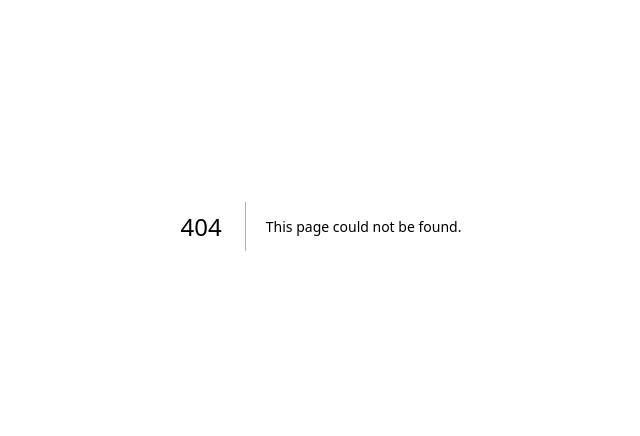
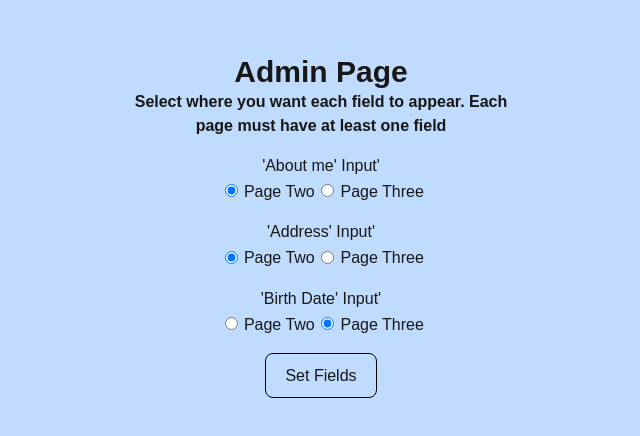
Before and after one commit to DanEGordon/zealthy-take-home, a Next.js app: page /pages/admin in a window 1280 px wide. Before the commit this address had no page. Shown: the part 174-610 px from the top of the page, without its empty margins (319-959 px from the left). Built offline with nearby package versions, Linux system fonts and the light colour scheme.

Commit message:
Frontend focused pages

```diff
--- /dev/null
+++ b/app/pages/admin/page.tsx
@@ -0,0 +1,94 @@
+"use client";
+
+import React from "react";
+import { useState } from "react";
+import { useFormContext } from "../../context";
+import { useRouter } from "next/navigation";
+import PageSelector from "../../components/pageSelector";
+
+const Admin = () => {
+  const determineInitialPage = (field: string) => {
+    const pageTwoArray = form.pageTwo;
+    if (pageTwoArray.includes(field)) {
+      return "2";
+    }
+    return "3";
+  };
+
+  const router = useRouter();
+
+  const { form, setForm } = useFormContext();
+  const [aboutMePage, setaboutMePage] = useState(determineInitialPage("about"));
+  const [addressPage, setAddressPage] = useState(
+    determineInitialPage("address")
+  );
+  const [birthdatePage, setBirthdatePage] = useState(
+    determineInitialPage("birthdate")
+  );
+
+  const onSubmit = () => {
+    const pageTwoFields: string[] = [];
+    const pageThreeFields: string[] = [];
+
+    const pushToFieldArray = (state: string, tag: string) => {
+      if (state === "2") {
+        pageTwoFields.push(tag);
+      } else {
+        pageThreeFields.push(tag);
+      }
+    };
+
+    pushToFieldArray(aboutMePage, "about");
+    pushToFieldArray(addressPage, "address");
+    pushToFieldArray(birthdatePage, "birthdate");
+
+    const newForm = form;
+    newForm.pageTwo = pageTwoFields;
+    newForm.pageThree = pageThreeFields;
+    setForm(newForm);
+
+    router.push("/");
+  };
+
+  return (
+    <div className="flex flex-col justify-center items-center h-screen">
+      <h1>Admin Page</h1>
+      <div className="w-96 text-center font-semibold">
+        Select where you want each field to appear. Each page must have at least
+        one field{" "}
+      </div>
+      <form action={onSubmit}>
+        <PageSelector
+          id="about"
+          text="'About me' Input'"
+          checkedValue={aboutMePage}
+          onInput={setaboutMePage}
+        />
+        <PageSelector
+          id="address"
+          text="'Address' Input'"
+          checkedValue={addressPage}
+          onInput={setAddressPage}
+        />
+        <PageSelector
+          id="birthdate"
+          text="'Birth Date' Input'"
+          checkedValue={birthdatePage}
+          onInput={setBirthdatePage}
+        />
+        <div className="text-center">
+          <button
+            type="submit"
+            disabled={
+              aboutMePage === addressPage && addressPage === birthdatePage
+            }
+          >
+            Set Fields
+          </button>
+        </div>
+      </form>
+    </div>
+  );
+};
+
+export default Admin;
--- /dev/null
+++ b/app/pages/pageThree/page.tsx
@@ -0,0 +1,37 @@
+"use client";
+
+import React from "react";
+import AboutMe from "../../components/aboutMe";
+import Address from "../../components/address";
+import Birthdate from "../../components/birthdate";
+import { useFormContext } from "../../context";
+
+const PageThree = () => {
+  const { form } = useFormContext();
+  const pageThreeArray = form.pageThree;
+
+  const onSubmit = async () => {};
+
+  return (
+    <div className="flex flex-col justify-center items-center h-screen">
+      {pageThreeArray.includes("about") && (
+        <div className="m-4">
+          <AboutMe />
+        </div>
+      )}
+      {pageThreeArray.includes("address") && (
+        <div className="m-4">
+          <Address />
+        </div>
+      )}
+      {pageThreeArray.includes("birthdate") && (
+        <div className="m-4">
+          <Birthdate />
+        </div>
+      )}
+      <button onClick={onSubmit}>Finalize Profile</button>
+    </div>
+  );
+};
+
+export default PageThree;
--- /dev/null
+++ b/app/pages/pageTwo/page.tsx
@@ -0,0 +1,38 @@
+"use client";
+
+import AboutMe from "../../components/aboutMe";
+import Address from "../../components/address";
+import Birthdate from "../../components/birthdate";
+import { useFormContext } from "../../context";
+import Link from "next/link";
+
+const PageTwo = () => {
+  const { form } = useFormContext();
+  const pageTwoArray = form.pageTwo;
+
+  return (
+    <div className="flex flex-col justify-center items-center h-screen">
+      {pageTwoArray.includes("about") && (
+        <div className="m-4">
+          <AboutMe />
+        </div>
+      )}
+      {pageTwoArray.includes("address") && (
+        <div className="m-4">
+          <Address />
+        </div>
+      )}
+      {pageTwoArray.includes("birthdate") && (
+        <div className="m-4">
+          <Birthdate />
+        </div>
+      )}
+
+      <button>
+        <Link href="/pages/pageThree">Next</Link>
+      </button>
+    </div>
+  );
+};
+
+export default PageTwo;
```
